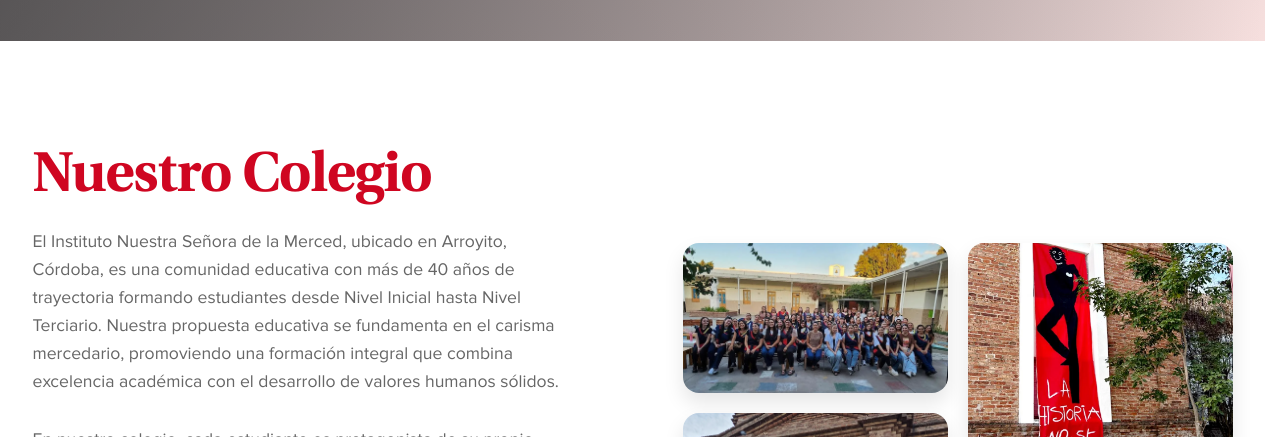
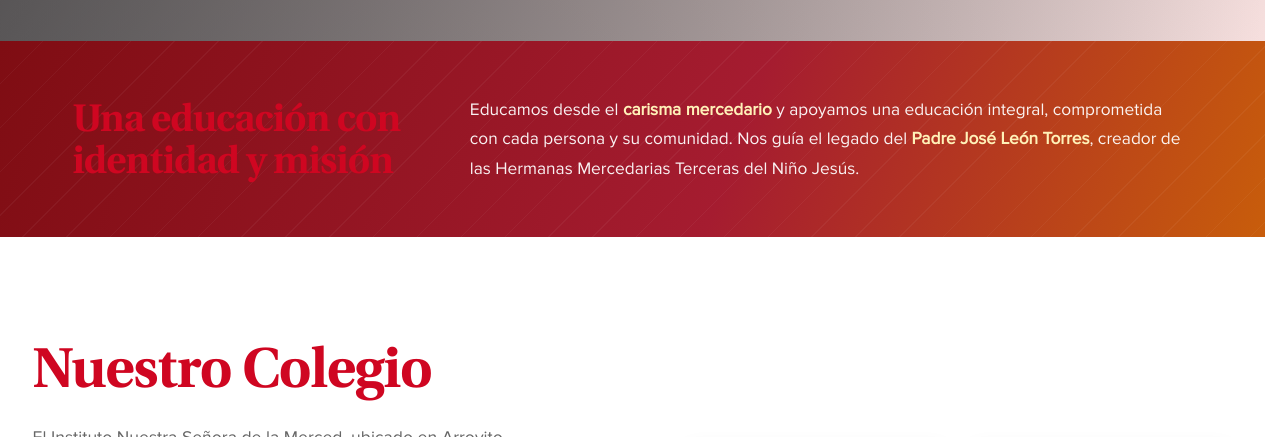
Before and after one commit to guadisssss15/proyecto_pag_web, a plain HTML site: page WebINSM-main/index.html in a window 1280 px wide. Shown: the part 759-1196 px from the top of the page. Drawn offline with Linux system fonts and the light colour scheme; no server answers; a web font is replaced by a local one.

Commit message:
eeeeeeeee

```diff
--- a/WebINSM-main/index.html
+++ b/WebINSM-main/index.html
@@ -851,6 +851,52 @@
 			background: #ffffff;
 			display: flex;
 			justify-content: center;
+		}
+
+		.charisma-band {
+			position: relative;
+			overflow: hidden;
+			padding: 54px 24px;
+			color: #ffffff;
+			background: linear-gradient(110deg, #7f0d13 0%, #a51c30 58%, #c85d0b 100%);
+		}
+
+		.charisma-band::after {
+			content: '';
+			position: absolute;
+			inset: 0;
+			pointer-events: none;
+			background: repeating-linear-gradient(135deg, transparent 0 30px, rgba(255, 255, 255, 0.045) 30px 31px);
+		}
+
+		.charisma-band-content {
+			position: relative;
+			z-index: 1;
+			max-width: 1120px;
+			margin: 0 auto;
+			display: grid;
+			grid-template-columns: minmax(200px, 0.8fr) minmax(0, 1.6fr);
+			gap: 36px;
+			align-items: center;
+		}
+
+		.charisma-band h2 {
+			margin: 0;
+			color: #ffffff;
+			font-size: clamp(1.8rem, 3vw, 2.5rem);
+			line-height: 1.1;
+		}
+
+		.charisma-band p {
+			margin: 0;
+			color: rgba(255, 255, 255, 0.94);
+			font-family: 'ProximaNova', sans-serif;
+			font-size: 1.08rem;
+			line-height: 1.7;
+		}
+
+		.charisma-band strong {
+			color: #fff1b8;
 		}
 
 		.college-container {
@@ -2561,6 +2607,14 @@
 				align-items: flex-start;
 				margin-top: 24px;
 			}
+			.charisma-band {
+				padding: 38px 20px;
+			}
+			.charisma-band-content {
+				grid-template-columns: 1fr;
+				gap: 14px;
+				text-align: center;
+			}
 			.hero-arrow {
 				margin-top: 5px;
 				align-self: flex-start;
@@ -3006,6 +3060,15 @@
 						Descubrí por qué las familias nos eligen
 						<span class="hero-arrow"></span>
 					</a>
+				</p>
+			</div>
+		</section>
+
+		<section class="charisma-band" aria-labelledby="charisma-title">
+			<div class="charisma-band-content">
+				<h2 id="charisma-title">Una educación con identidad y misión</h2>
+				<p>
+					Educamos desde el <strong>carisma mercedario</strong> y apoyamos una educación integral, comprometida con cada persona y su comunidad. Nos guía el legado del <strong>Padre José León Torres</strong>, creador de las Hermanas Mercedarias Terceras del Niño Jesús.
 				</p>
 			</div>
 		</section>
```
Also changed, not shown: WebINSM-main/Capacitaciones.html (+4 -1 lines).
